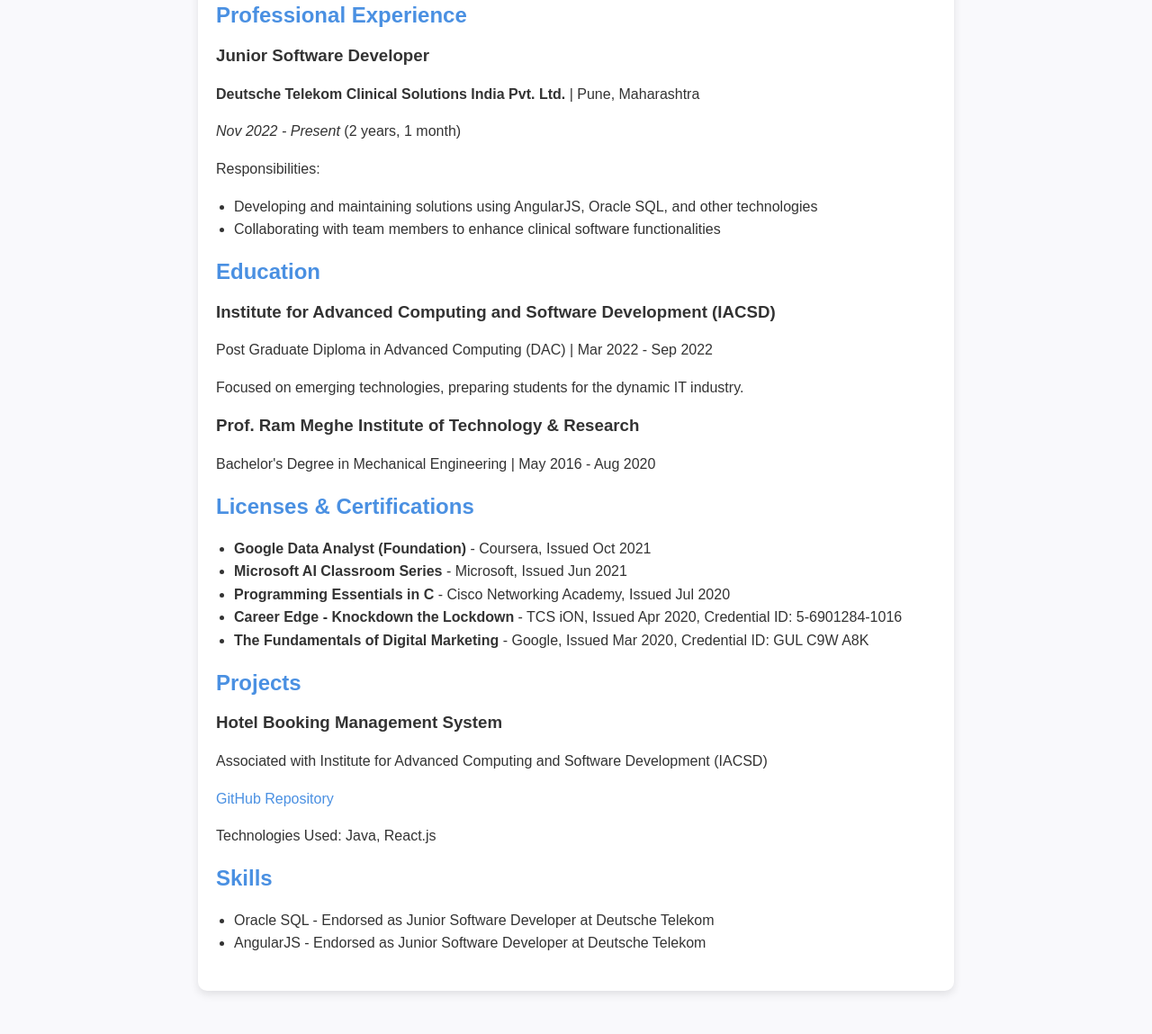
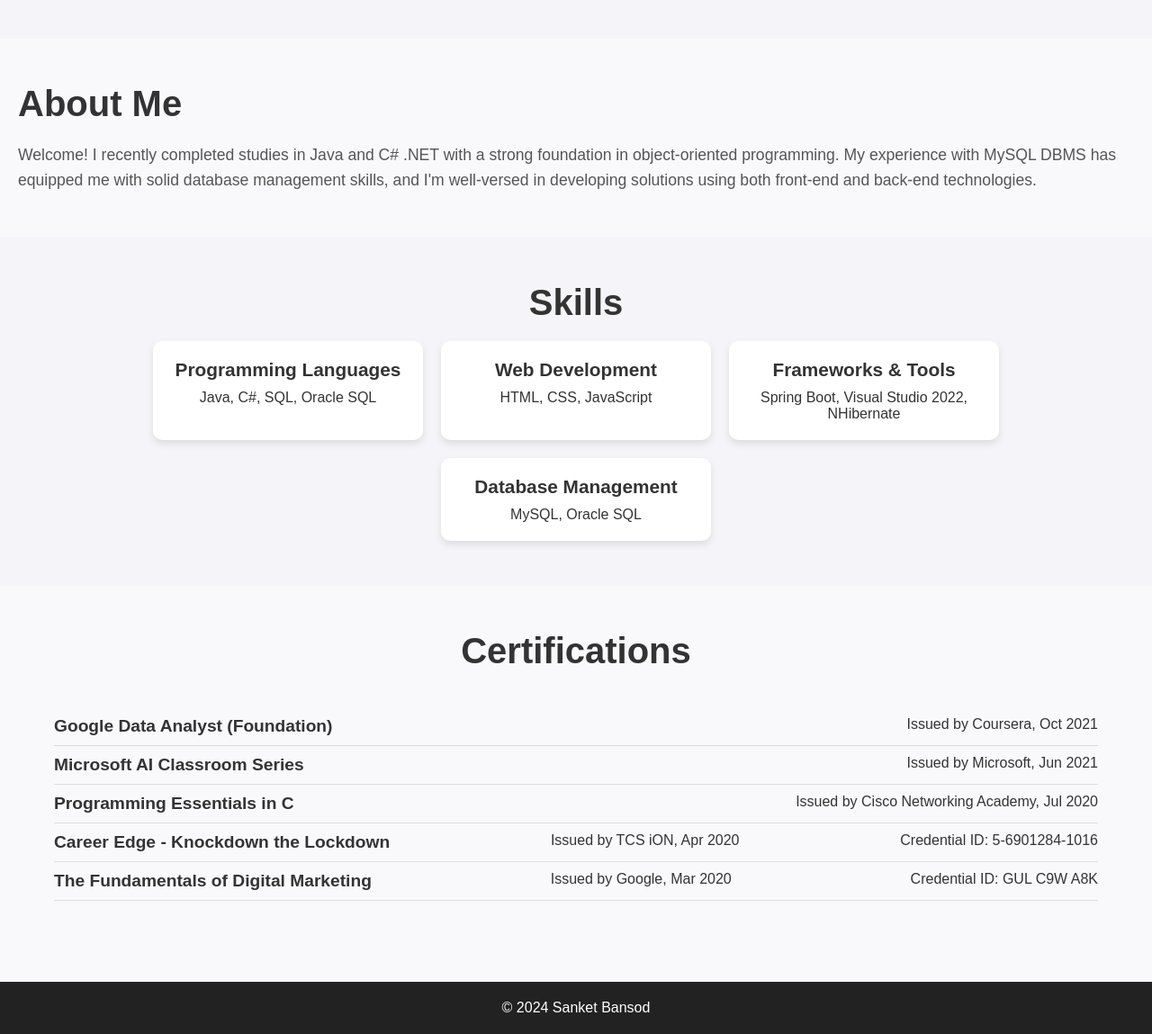
Before and after one commit to SanketBansod174/SanketBansod.github.io, a plain HTML site: page index.html in a window 1280 px wide. Shown: the part 534-1683 px from the top of the page at 90% size. Before the commit the page ends 1655 px from the top, so only its background shows below. Drawn offline with Linux system fonts and the light colour scheme.

Commit message:
Update index.html

```diff
--- a/index.html
+++ b/index.html
@@ -3,121 +3,313 @@
 <head>
     <meta charset="UTF-8">
     <meta name="viewport" content="width=device-width, initial-scale=1.0">
-    <title>Sanket Bansod - Junior Software Engineer</title>
+    <title>Sanket Bansod - Portfolio</title>
     <style>
+        /* Reset */
+        * {
+            margin: 0;
+            padding: 0;
+            box-sizing: border-box;
+        }
+
         body {
             font-family: Arial, sans-serif;
+            color: #333;
             background-color: #f9f9fc;
+        }
+
+        .container {
+            max-width: 1200px;
+            margin: auto;
+            padding: 20px;
+        }
+
+        /* Header Section */
+        .header {
+            display: flex;
+            justify-content: space-between;
+            align-items: center;
+            padding: 20px;
+            background-color: #222;
+            color: #fff;
+        }
+
+        .header h1 {
+            font-size: 2em;
+        }
+
+        .header nav a {
+            color: #fff;
+            margin: 0 10px;
+            text-decoration: none;
+        }
+
+        /* Introduction Section */
+        .intro {
+            display: flex;
+            flex-wrap: wrap;
+            justify-content: space-between;
+            align-items: center;
+            padding: 50px 20px;
+            background-color: #f4f4f9;
+        }
+
+        .intro-text {
+            flex: 1;
+            min-width: 300px;
+            padding: 20px;
+        }
+
+        .intro-text h2 {
+            font-size: 3em;
             color: #333;
-            margin: 0;
-            padding: 0;
+        }
+
+        .intro-text p {
+            font-size: 1.2em;
+            line-height: 1.6;
+            margin: 20px 0;
+        }
+
+        .intro-text a {
+            display: inline-block;
+            padding: 10px 20px;
+            background-color: #333;
+            color: #fff;
+            text-decoration: none;
+            margin-right: 10px;
+            border-radius: 5px;
+        }
+
+        .intro-image {
+            flex: 1;
+            min-width: 300px;
+            background-image: url('path/to/image.jpg'); /* Replace with actual image path */
+            background-size: cover;
+            background-position: center;
+            height: 400px;
+            border-radius: 10px;
+        }
+
+        /* About Section */
+        .about {
+            padding: 50px 20px;
+        }
+
+        .about h2 {
+            font-size: 2.5em;
+            color: #333;
+            margin-bottom: 20px;
+        }
+
+        .about p {
+            font-size: 1.1em;
+            line-height: 1.6;
+            color: #555;
+        }
+
+        /* Skills Section */
+        .skills {
+            background-color: #f4f4f9;
+            padding: 50px 20px;
+        }
+
+        .skills h2 {
+            font-size: 2.5em;
+            margin-bottom: 20px;
+            text-align: center;
+            color: #333;
+        }
+
+        .skills-list {
             display: flex;
+            flex-wrap: wrap;
+            gap: 20px;
             justify-content: center;
         }
-        .container {
-            max-width: 800px;
-            width: 90%;
-            margin: 20px;
+
+        .skills-item {
+            background-color: #fff;
+            border-radius: 10px;
             padding: 20px;
-            background-color: #fff;
-            box-shadow: 0 4px 10px rgba(0, 0, 0, 0.1);
-            border-radius: 10px;
+            width: 300px;
+            box-shadow: 0 4px 8px rgba(0, 0, 0, 0.1);
+            text-align: center;
         }
-        h1, h2 {
-            color: #4A90E2;
+
+        .skills-item h3 {
+            font-size: 1.3em;
+            margin-bottom: 10px;
+            color: #333;
         }
-        p {
-            line-height: 1.6;
+
+        /* Certifications Section */
+        .certifications {
+            padding: 50px 20px;
         }
-        ul {
-            padding-left: 20px;
-            line-height: 1.6;
+
+        .certifications h2 {
+            font-size: 2.5em;
+            margin-bottom: 20px;
+            text-align: center;
+            color: #333;
         }
-        .section {
-            margin-bottom: 20px;
+
+        .certification-item {
+            display: flex;
+            justify-content: space-between;
+            padding: 10px 0;
+            border-bottom: 1px solid #ddd;
         }
-        .contact {
-            font-style: italic;
-            color: #555;
+
+        .certification-item h3 {
+            font-size: 1.2em;
+            color: #333;
         }
-        .project-link {
-            color: #4A90E2;
-            text-decoration: none;
+
+        /* Footer */
+        .footer {
+            background-color: #222;
+            color: #fff;
+            text-align: center;
+            padding: 20px;
+            margin-top: 20px;
         }
-        .project-link:hover {
-            text-decoration: underline;
-        }
-        .skills-list {
-            list-style-type: disc;
-            margin: 0;
-            padding: 0;
-            padding-left: 20px;
+
+        /* Responsive Adjustments */
+        @media (max-width: 768px) {
+            .header {
+                flex-direction: column;
+                text-align: center;
+            }
+
+            .header h1 {
+                font-size: 1.5em;
+            }
+
+            .intro {
+                flex-direction: column;
+                text-align: center;
+            }
+
+            .intro-text h2 {
+                font-size: 2em;
+            }
+
+            .intro-text p {
+                font-size: 1em;
+            }
+
+            .about h2, .skills h2, .certifications h2 {
+                font-size: 2em;
+            }
+
+            .skills-list {
+                flex-direction: column;
+            }
+
+            .skills-item {
+                width: 100%;
+                margin-bottom: 20px;
+            }
+
+            .certification-item {
+                flex-direction: column;
+                text-align: center;
+            }
+
+            .footer p {
+                font-size: 0.9em;
+            }
         }
     </style>
 </head>
 <body>
 
-    <div class="container">
+    <!-- Header Section -->
+    <header class="header">
         <h1>Sanket Bansod</h1>
-        <p class="contact">Junior Software Engineer</p>
-        <p class="contact">Amravati, Maharashtra, India | 216 Connections | Open to Software Engineer, Software Developer, and Full-Stack Developer roles</p>
+        <nav>
+            <a href="#about">About</a>
+            <a href="#skills">Skills</a>
+            <a href="#certifications">Certifications</a>
+            <a href="#contact">Contact</a>
+        </nav>
+    </header>
 
-        <div class="section">
-            <h2>About Me</h2>
-            <p>Welcome! I recently completed studies in Java and C# .NET with a strong foundation in object-oriented programming. My experience with MySQL DBMS has equipped me with solid database management skills.</p>
-            <p>Additionally, I’m passionate about web technologies, including HTML, JavaScript, and frameworks like Angular and React, allowing me to create responsive, dynamic web applications. My academic projects and competitions have provided me with hands-on development experience, and I’m always eager to learn and explore new technologies.</p>
-            <p>Currently, I'm seeking opportunities to apply my skills in a challenging work environment. Feel free to connect or reach out!</p>
+    <!-- Introduction Section -->
+    <section class="intro">
+        <div class="intro-text">
+            <h2>Hello, I'm Sanket Bansod</h2>
+            <p>A Junior Software Engineer based in Amravati, Maharashtra, specializing in web and software development.</p>
+            <a href="#">Download CV</a>
+            <a href="#contact">Get In Touch</a>
         </div>
+        <div class="intro-image"></div>
+    </section>
 
-        <div class="section">
-            <h2>Professional Experience</h2>
-            <h3>Junior Software Developer</h3>
-            <p><strong>Deutsche Telekom Clinical Solutions India Pvt. Ltd.</strong> | Pune, Maharashtra</p>
-            <p><em>Nov 2022 - Present</em> (2 years, 1 month)</p>
-            <p>Responsibilities:</p>
-            <ul class="skills-list">
-                <li>Developing and maintaining solutions using AngularJS, Oracle SQL, and other technologies</li>
-                <li>Collaborating with team members to enhance clinical software functionalities</li>
-            </ul>
+    <!-- About Section -->
+    <section id="about" class="about">
+        <h2>About Me</h2>
+        <p>Welcome! I recently completed studies in Java and C# .NET with a strong foundation in object-oriented programming. My experience with MySQL DBMS has equipped me with solid database management skills, and I'm well-versed in developing solutions using both front-end and back-end technologies.</p>
+    </section>
+
+    <!-- Skills Section -->
+    <section id="skills" class="skills">
+        <h2>Skills</h2>
+        <div class="skills-list">
+            <div class="skills-item">
+                <h3>Programming Languages</h3>
+                <p>Java, C#, SQL, Oracle SQL</p>
+            </div>
+            <div class="skills-item">
+                <h3>Web Development</h3>
+                <p>HTML, CSS, JavaScript</p>
+            </div>
+            <div class="skills-item">
+                <h3>Frameworks & Tools</h3>
+                <p>Spring Boot, Visual Studio 2022, NHibernate</p>
+            </div>
+            <div class="skills-item">
+                <h3>Database Management</h3>
+                <p>MySQL, Oracle SQL</p>
+            </div>
         </div>
+    </section>
 
-        <div class="section">
-            <h2>Education</h2>
-            <h3>Institute for Advanced Computing and Software Development (IACSD)</h3>
-            <p>Post Graduate Diploma in Advanced Computing (DAC) | Mar 2022 - Sep 2022</p>
-            <p>Focused on emerging technologies, preparing students for the dynamic IT industry.</p>
-            <h3>Prof. Ram Meghe Institute of Technology & Research</h3>
-            <p>Bachelor's Degree in Mechanical Engineering | May 2016 - Aug 2020</p>
+    <!-- Certifications Section -->
+    <section id="certifications" class="certifications">
+        <h2>Certifications</h2>
+        <div class="container">
+            <div class="certification-item">
+                <h3>Google Data Analyst (Foundation)</h3>
+                <p>Issued by Coursera, Oct 2021</p>
+            </div>
+            <div class="certification-item">
+                <h3>Microsoft AI Classroom Series</h3>
+                <p>Issued by Microsoft, Jun 2021</p>
+            </div>
+            <div class="certification-item">
+                <h3>Programming Essentials in C</h3>
+                <p>Issued by Cisco Networking Academy, Jul 2020</p>
+            </div>
+            <div class="certification-item">
+                <h3>Career Edge - Knockdown the Lockdown</h3>
+                <p>Issued by TCS iON, Apr 2020</p>
+                <p>Credential ID: 5-6901284-1016</p>
+            </div>
+            <div class="certification-item">
+                <h3>The Fundamentals of Digital Marketing</h3>
+                <p>Issued by Google, Mar 2020</p>
+                <p>Credential ID: GUL C9W A8K</p>
+            </div>
         </div>
+    </section>
 
-        <div class="section">
-            <h2>Licenses & Certifications</h2>
-            <ul class="skills-list">
-                <li><strong>Google Data Analyst (Foundation)</strong> - Coursera, Issued Oct 2021</li>
-                <li><strong>Microsoft AI Classroom Series</strong> - Microsoft, Issued Jun 2021</li>
-                <li><strong>Programming Essentials in C</strong> - Cisco Networking Academy, Issued Jul 2020</li>
-                <li><strong>Career Edge - Knockdown the Lockdown</strong> - TCS iON, Issued Apr 2020, Credential ID: 5-6901284-1016</li>
-                <li><strong>The Fundamentals of Digital Marketing</strong> - Google, Issued Mar 2020, Credential ID: GUL C9W A8K</li>
-            </ul>
-        </div>
-
-        <div class="section">
-            <h2>Projects</h2>
-            <h3>Hotel Booking Management System</h3>
-            <p>Associated with Institute for Advanced Computing and Software Development (IACSD)</p>
-            <p><a href="https://github.com/SanketBansod174/Hotel-Booking-Management-System" target="_blank" class="project-link">GitHub Repository</a></p>
-            <p>Technologies Used: Java, React.js</p>
-        </div>
-
-        <div class="section">
-            <h2>Skills</h2>
-            <ul class="skills-list">
-                <li>Oracle SQL - Endorsed as Junior Software Developer at Deutsche Telekom</li>
-                <li>AngularJS - Endorsed as Junior Software Developer at Deutsche Telekom</li>
-                <!-- Add more skills if necessary -->
-            </ul>
-        </div>
-    </div>
+    <!-- Footer -->
+    <footer class="footer">
+        <p>&copy; 2024 Sanket Bansod</p>
+    </footer>
 
 </body>
 </html>
```
